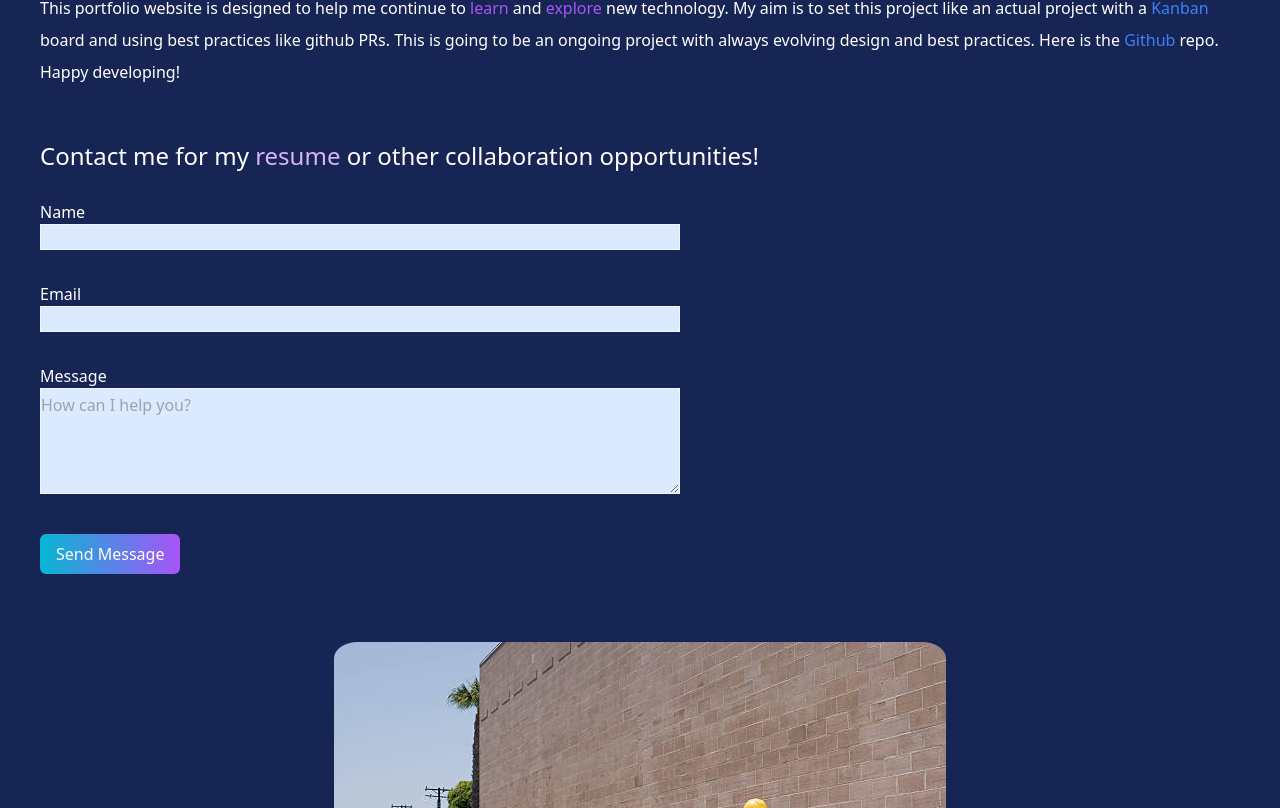
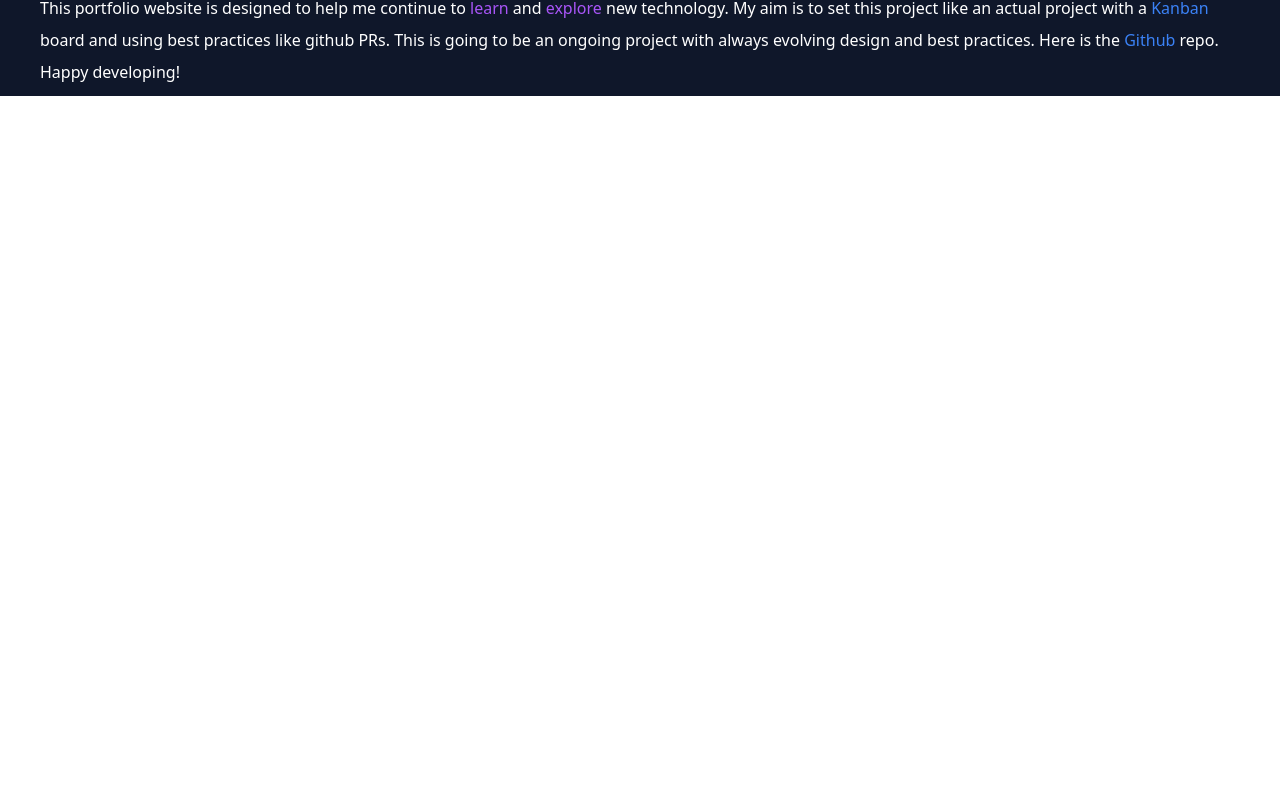
Before and after one commit to SalilMonga/SalilMonga.github.io, a Next.js app in the folder react-portfolio/: page /aboutMe in a window 1280 px wide. Shown: the part 852-1660 px from the top of the page. After the commit the page ends 948 px from the top, so only its background shows below. Built offline with nearby package versions, Linux system fonts and the light colour scheme.

Commit message:
fixed main page and aboutMe page's color

```diff
--- a/react-portfolio/app/aboutMe/aboutMe.tsx
+++ b/react-portfolio/app/aboutMe/aboutMe.tsx
@@ -20,7 +20,7 @@ export const AboutMe = () => {
 
   return (
     <div className={`${darkMode && "dark"}`}>
-      <main className="bg-white  px-10  dark:bg-blue-950">
+      <main className="bg-stone-100  px-10  dark:bg-slate-900">
         <section>
           <nav className="flex justify-between pb-4 pt-8">
             <div className=" group-hover:text-black">
@@ -75,7 +75,8 @@ export const AboutMe = () => {
         <section>
           <SecondPage />
         </section>
-        <section>
+        {/* Removing them to work on other sections first */}
+        {/* <section>
           <ContactPage />
         </section>
         <section className="h-screen">
@@ -94,7 +95,7 @@ export const AboutMe = () => {
               </div>
             </div>
           </a>
-        </section>
+        </section> */}
       </main>
     </div>
   );
```
